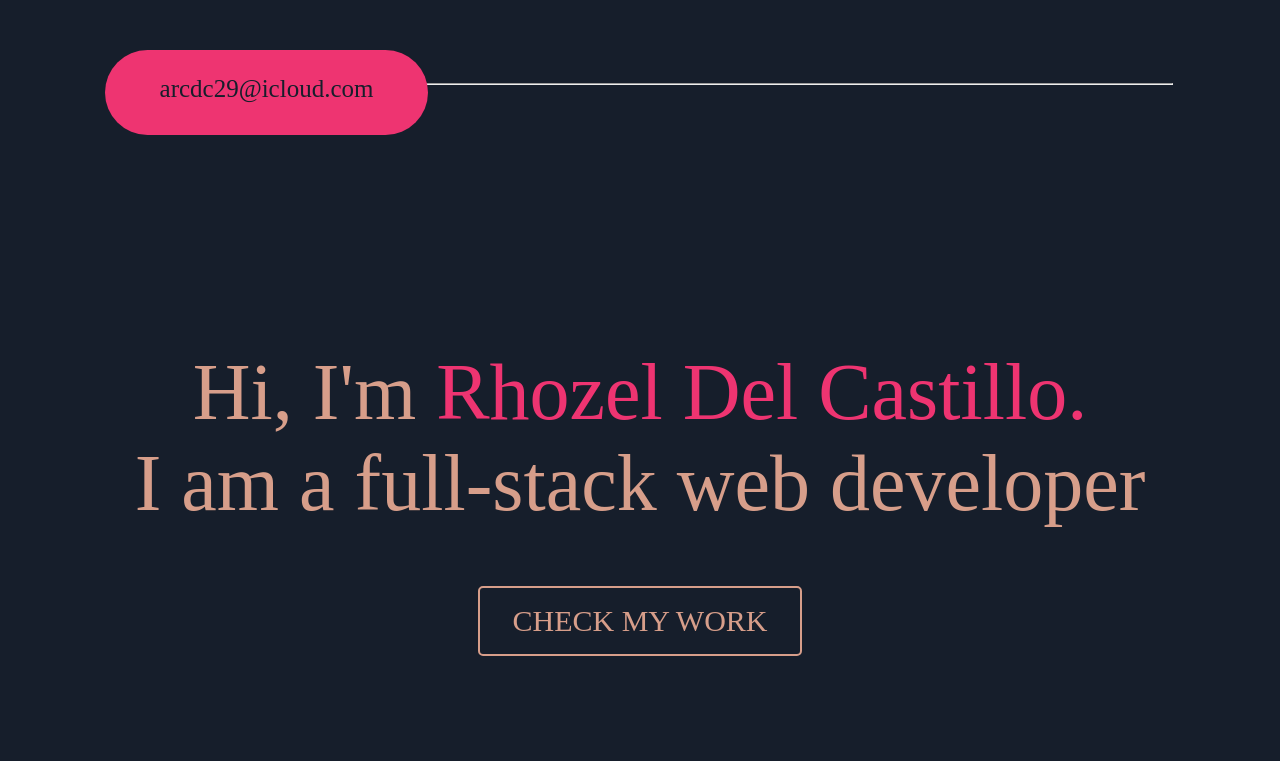
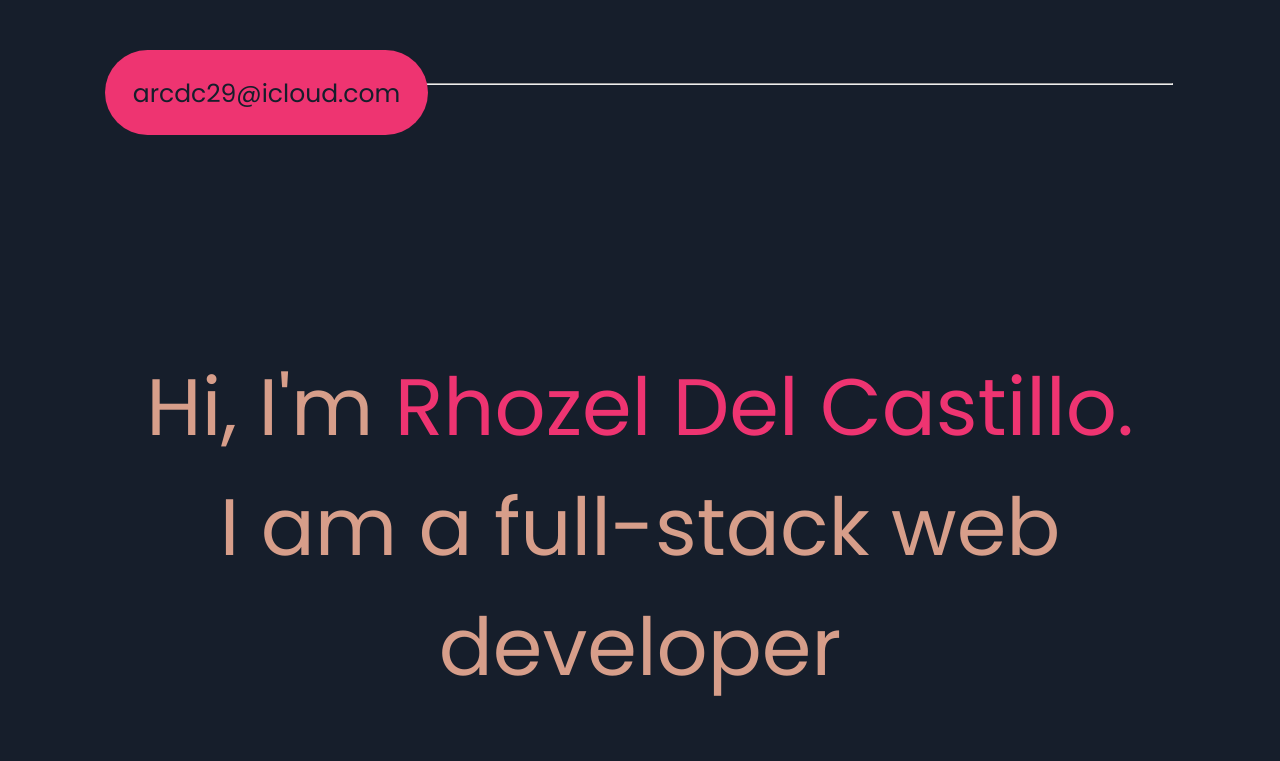
Before and after one commit to stanrainier/rhozelportfolio, a plain HTML site: page Rhozel Portfolio/index.html in a window 1280 px wide. Shown: the top 761 px of the page. Drawn offline with nearby package versions, Linux system fonts and the light colour scheme.

Commit message:
Update index.html

```diff
--- a/Rhozel Portfolio/index.html
+++ b/Rhozel Portfolio/index.html
@@ -6,6 +6,11 @@
 	<link rel="stylesheet" href="css.css">
 	<link rel="stylesheet" href="https://cdnjs.cloudflare.com/ajax/libs/animate.css/4.1.1/animate.min.css"/>
 	<link href="https://unpkg.com/aos@2.3.1/dist/aos.css" rel="stylesheet">
+	<link rel="preconnect" href="https://fonts.googleapis.com">
+	<link rel="preconnect" href="https://fonts.gstatic.com" crossorigin>
+	<link href="https://fonts.googleapis.com/css2?family=Poppins&display=swap" rel="stylesheet">
+
+
 	<script src="https://unpkg.com/aos@2.3.1/dist/aos.js"></script>
 <script src="https://ajax.googleapis.com/ajax/libs/jquery/3.5.1/jquery.min.js"></script>
 </head>
```
